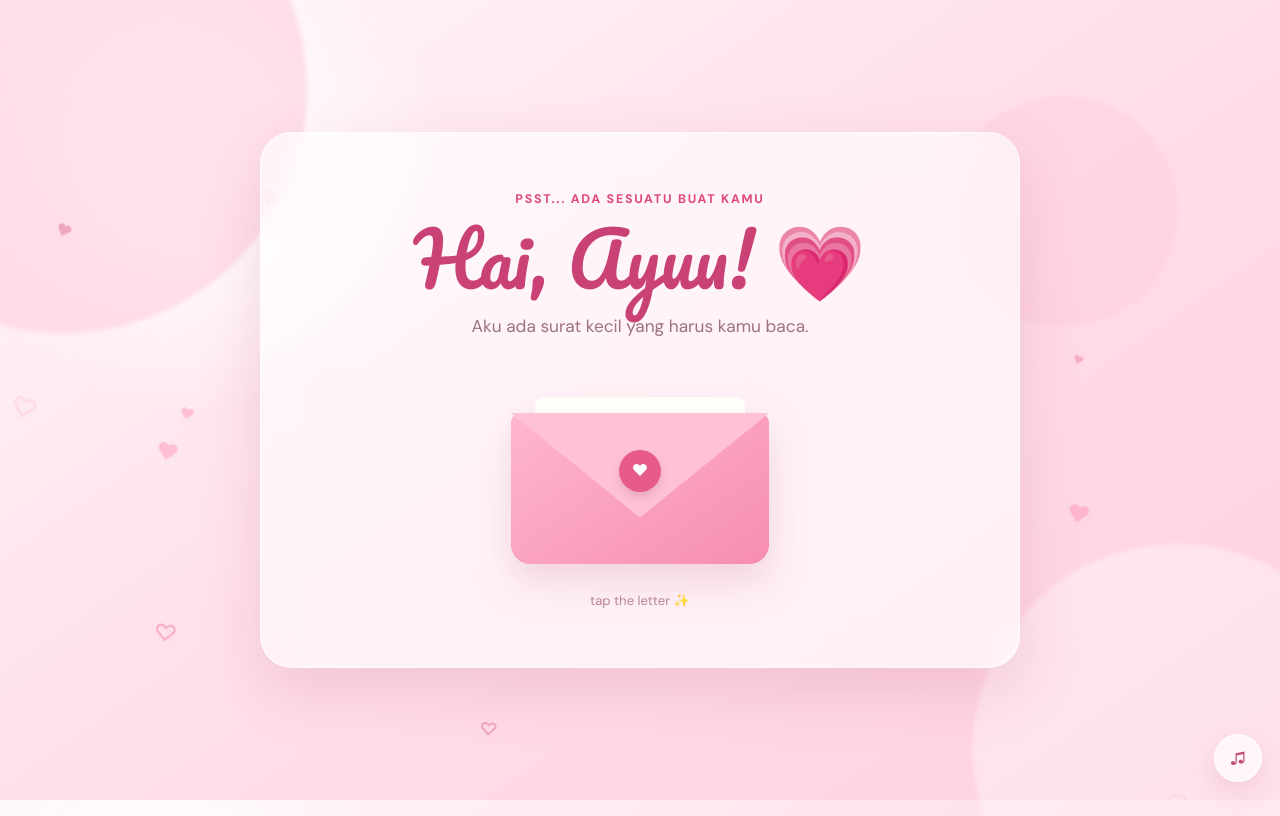
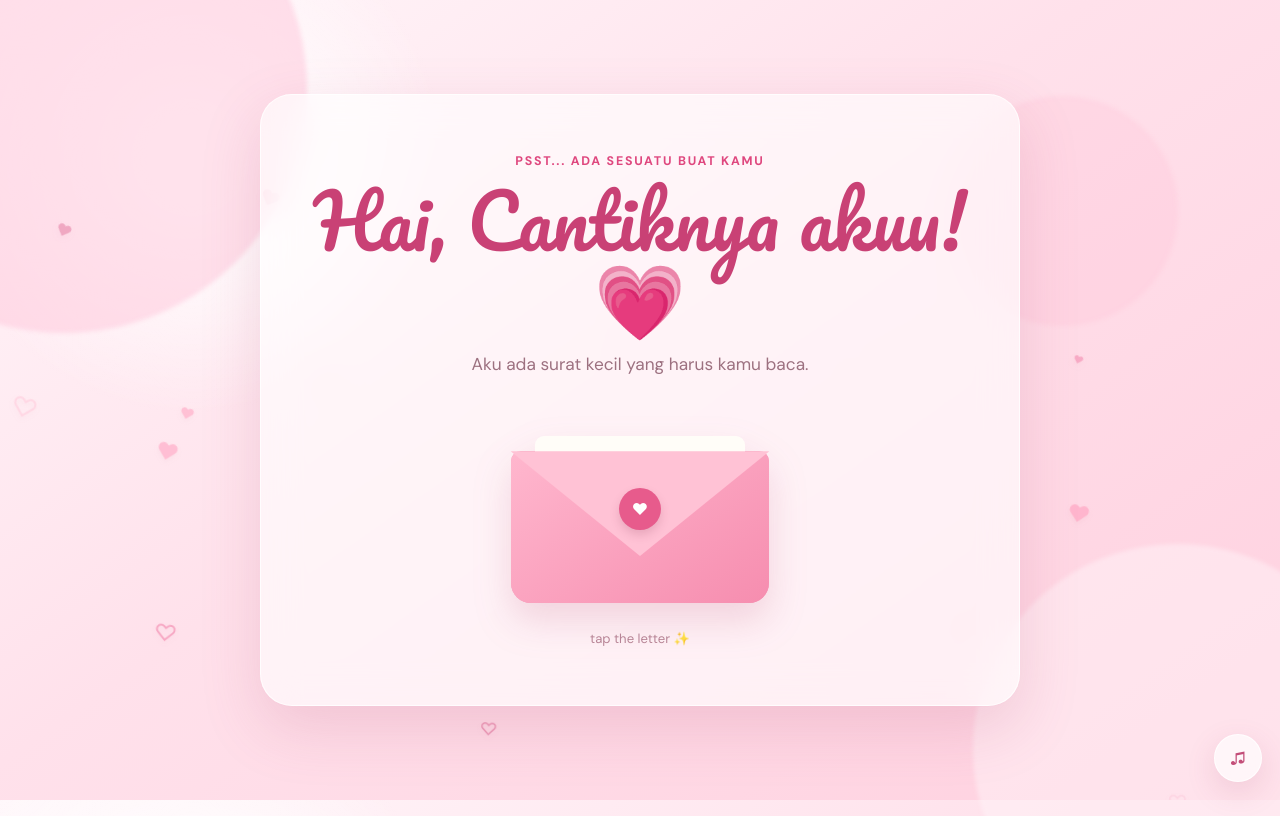
Before and after one commit to not2d4yyy/d4y-confess, a plain HTML site: page index.html in a window 1280 px wide. Drawn offline with Linux system fonts and the light colour scheme.

Commit message:
Update index.html

```diff
--- a/index.html
+++ b/index.html
@@ -21,7 +21,7 @@
     <section class="page active" id="openingPage">
       <div class="hero-card glass-card">
         <div class="eyebrow">psst... ada sesuatu buat kamu</div>
-        <h1>Hai, Ayuu! <span class="wiggle">💗</span></h1>
+        <h1>Hai, Cantiknya akuu! <span class="wiggle">💗</span></h1>
         <p class="subtitle">Aku ada surat kecil yang harus kamu baca.</p>
 
         <button class="envelope-button" id="openLetterBtn" aria-label="Buka surat">
```
